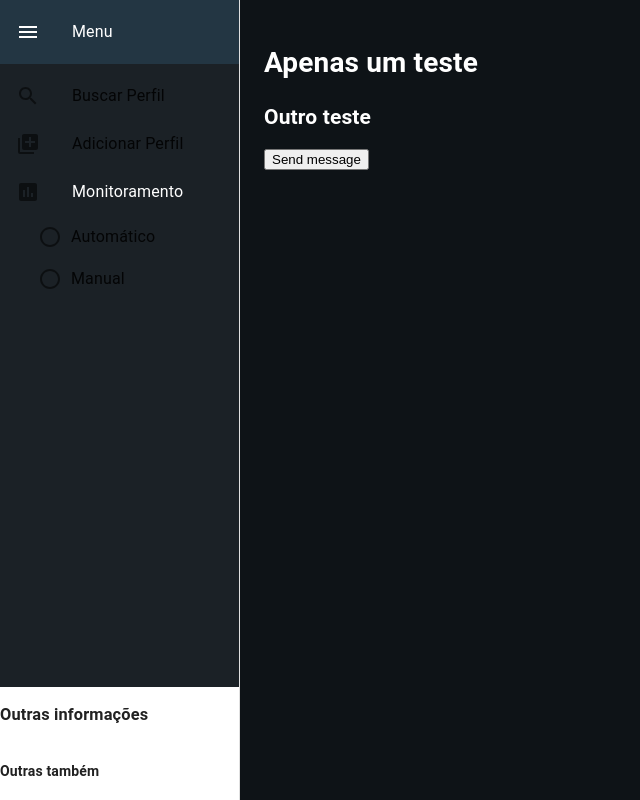
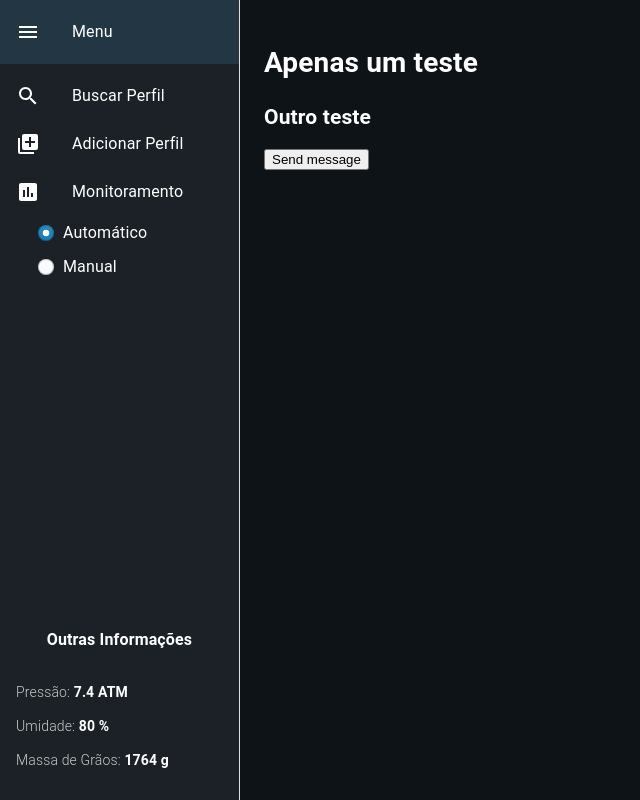
Before and after one commit to cpejr/frontend-cafetorrado, a React (Create React App) app: page /automatico in a window 1280 px wide. Shown: the whole page, without its empty margins (0-640 px from the left). Built offline with nearby package versions, Linux system fonts and the light colour scheme; no server answers.

Commit message:
Versao estilizada

```diff
--- /dev/null
+++ b/src/components/atoms/styledRadio/index.js
@@ -0,0 +1,59 @@
+import React from 'react';
+import clsx from 'clsx';
+import { makeStyles } from '@material-ui/core/styles';
+import Radio from '@material-ui/core/Radio';
+
+const useStyles = makeStyles({
+  icon: {
+    borderRadius: '50%',
+    width: 16,
+    height: 16,
+    boxShadow:
+      'inset 0 0 0 1px rgba(16,22,26,.2), inset 0 -1px 0 rgba(16,22,26,.1)',
+    backgroundColor: '#f5f8fa',
+    backgroundImage:
+      'linear-gradient(180deg,hsla(0,0%,100%,.8),hsla(0,0%,100%,0))',
+    '$root.Mui-focusVisible &': {
+      outline: '2px auto rgba(19,124,189,.6)',
+      outlineOffset: 2,
+    },
+    'input:hover ~ &': {
+      backgroundColor: '#ebf1f5',
+    },
+    'input:disabled ~ &': {
+      boxShadow: 'none',
+      background: 'rgba(206,217,224,.5)',
+    },
+  },
+  checkedIcon: {
+    backgroundColor: '#137cbd',
+    backgroundImage:
+      'linear-gradient(180deg,hsla(0,0%,100%,.1),hsla(0,0%,100%,0))',
+    '&:before': {
+      display: 'block',
+      width: 16,
+      height: 16,
+      backgroundImage: 'radial-gradient(#fff,#fff 28%,transparent 32%)',
+      content: '""',
+    },
+    'input:hover ~ &': {
+      backgroundColor: '#106ba3',
+    },
+  },
+});
+
+// Inspired by blueprintjs
+export default function StyledRadio(props) {
+  const classes = useStyles();
+
+  return (
+    <Radio
+      className={classes.root}
+      disableRipple
+      color="default"
+      checkedIcon={<span className={clsx(classes.icon, classes.checkedIcon)} />}
+      icon={<span className={classes.icon} />}
+      {...props}
+    />
+  );
+}
--- a/src/components/organisms/drawer/index.js
+++ b/src/components/organisms/drawer/index.js
@@ -35,9 +35,6 @@ const useStyles = makeStyles((theme) => ({
   menuButton: {
     marginRight: 36,
   },
-  hide: {
-    display: 'none',
-  },
   drawer: {
     width: drawerWidth,
     flexShrink: 0,
@@ -61,14 +58,6 @@ const useStyles = makeStyles((theme) => ({
       width: closedWidth,
     },
   },
-  toolbar: {
-    display: 'flex',
-    alignItems: 'center',
-    justifyContent: 'flex-end',
-    padding: theme.spacing(0, 1),
-    // necessary for content to be below app bar
-    ...theme.mixins.toolbar,
-  },
   content: {
     flexGrow: 1,
     padding: theme.spacing(3),
@@ -82,12 +71,14 @@ export default function MiniDrawer({ children }) {
   return (
     <div className={classes.root}>
       <CssBaseline />
+
       <AppBar
         position="fixed"
         className={clsx(classes.appBar, {
           [classes.appBarShift]: open,
         })}
       />
+
       <Drawer
         variant="permanent"
         className={`drawer ${clsx(classes.drawer, {
@@ -102,9 +93,10 @@ export default function MiniDrawer({ children }) {
         }}
       >
         <DrawerHeader drawerToggle={drawerToggle} />
-        <DrawerMenu />
-        <OutrasInformacoes />
+        <DrawerMenu drawerOpen={open} />
+        <OutrasInformacoes drawerOpen={open} />
       </Drawer>
+
       <main className={`${classes.content} content`}>{children}</main>
     </div>
   );
--- a/src/components/organisms/drawer/insideDrawer/index.js
+++ b/src/components/organisms/drawer/insideDrawer/index.js
@@ -4,24 +4,25 @@ import {
   ListItem,
   ListItemText,
   ListItemIcon,
-  Checkbox,
   FormControl,
-  FormLabel,
   FormControlLabel,
   RadioGroup,
-  Radio,
 } from '@material-ui/core';
 import { makeStyles } from '@material-ui/core/styles';
 import MenuIcon from '@material-ui/icons/Menu';
-import InboxIcon from '@material-ui/icons/MoveToInbox';
-import MailIcon from '@material-ui/icons/Mail';
 import SearchIcon from '@material-ui/icons/Search';
 import AddToPhotosIcon from '@material-ui/icons/AddToPhotos';
 import InsertChartIcon from '@material-ui/icons/InsertChart';
 
+import clsx from 'clsx';
+import StyledRadio from '../../../atoms/styledRadio';
+
 const useStyles = makeStyles((theme) => ({
   nested: {
     paddingLeft: theme.spacing(5),
+  },
+  hide: {
+    display: 'none',
   },
 }));
 
@@ -38,6 +39,9 @@ const DrawerHeader = ({ drawerToggle }) => {
   );
 };
 
+const DrawerMenu = ({ drawerOpen }) => {
+  const classes = useStyles();
+
   const menuItens = [
     {
       title: 'Buscar Perfil',
@@ -49,51 +53,58 @@ const menuItens = [
     },
   ];
 
-const DrawerMenu = () => {
-  const classes = useStyles();
-
   return (
     <List className="menu-bar">
       {menuItens.map(({ title, icon }) => (
-        <ListItem className="menu-icon" button key={title}>
+        <ListItem button key={title}>
           <ListItemIcon className="menu-icon">{icon}</ListItemIcon>
-          <ListItemText primary={title} />
+          <ListItemText className="menu-text" primary={title} />
         </ListItem>
       ))}
 
       {/* Monitoramento */}
-      <ListItem className="menu-icon">
+      <ListItem>
         <ListItemIcon className="menu-icon">
           <InsertChartIcon />
         </ListItemIcon>
-        <ListItemText primary="Monitoramento" />
+        <ListItemText className="menu-text" primary="Monitoramento" />
       </ListItem>
-
-      <FormControl component="fieldset" className={classes.nested}>
+      <FormControl className={`${classes.nested} menu-monitoramento-radio`}>
         <RadioGroup
-        // aria-label="gender"
-        // name="gender1"
-        // value={value}
-        // onChange={handleChange}
+          defaultValue="automatico"
+          className={clsx({ [classes.hide]: !drawerOpen })}
         >
           <FormControlLabel
             value="automatico"
-            control={<Radio />}
+            control={<StyledRadio />}
             label="Automático"
           />
-          <FormControlLabel value="manual" control={<Radio />} label="Manual" />
+          <FormControlLabel
+            value="manual"
+            control={<StyledRadio />}
+            label="Manual"
+          />
         </RadioGroup>
       </FormControl>
     </List>
   );
 };
 
-const OutrasInformacoes = () => {
+const OutrasInformacoes = ({ drawerOpen }) => {
+  const classes = useStyles();
   return (
-    <>
-      <h3>Outras informações</h3>
-      <h4>Outras também</h4>
-    </>
+    <div className={`outras-info ${clsx({ [classes.hide]: !drawerOpen })}`}>
+      <h1>Outras Informações</h1>
+      <p>
+        <strong>Pressão: </strong>7.4 ATM
+      </p>
+      <p>
+        <strong>Umidade: </strong>80 %
+      </p>
+      <p>
+        <strong>Massa de Grãos: </strong>1764 g
+      </p>
+    </div>
   );
 };
 
--- a/src/components/organisms/drawer/styles.css
+++ b/src/components/organisms/drawer/styles.css
@@ -27,6 +27,18 @@
   color: white;
 }
 
+.menu-icon svg {
+  color: white;
+}
+
+.menu-text {
+  color: white;
+}
+
+.menu-monitoramento-radio {
+  color: white;
+}
+
 .content {
   color: white;
   background-color: #0e1317;
@@ -37,3 +49,25 @@
 .drawer {
   border: none !important;
 }
+
+.outras-info {
+  color: white;
+  background-color: #1b2126;
+
+  padding: 1rem;
+}
+.outras-info h1 {
+  font-size: 16px;
+  text-align: center;
+  padding-bottom: 1rem;
+}
+
+.outras-info p {
+  font-size: 14px;
+  font-weight: 700;
+}
+
+.outras-info p strong {
+  font-weight: 300;
+  color: #cacaca;
+}
```
Also changed, not shown: src/components/atoms/index.js (deleted). Lines whose indentation alone changed are shown as unchanged.
